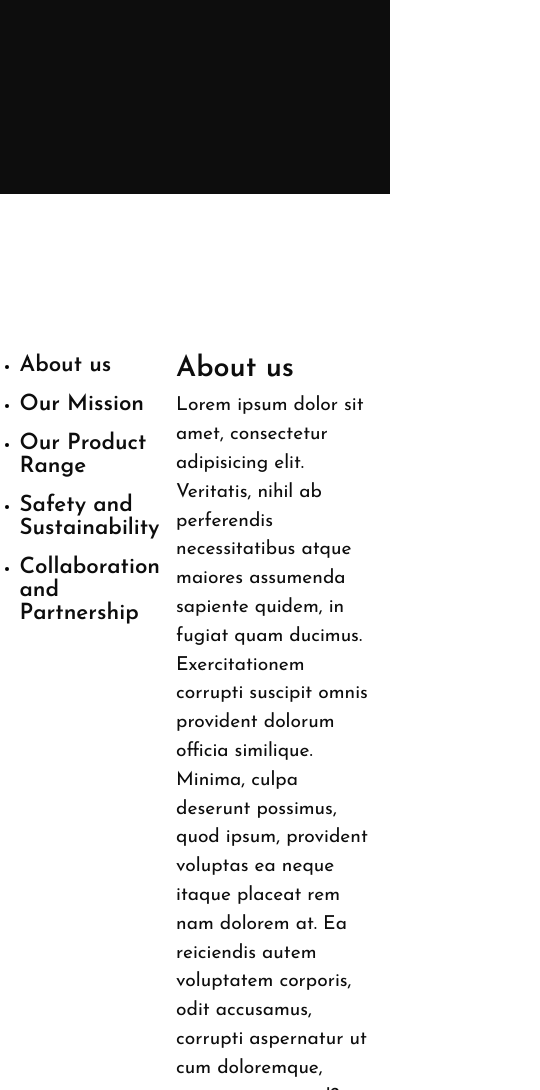
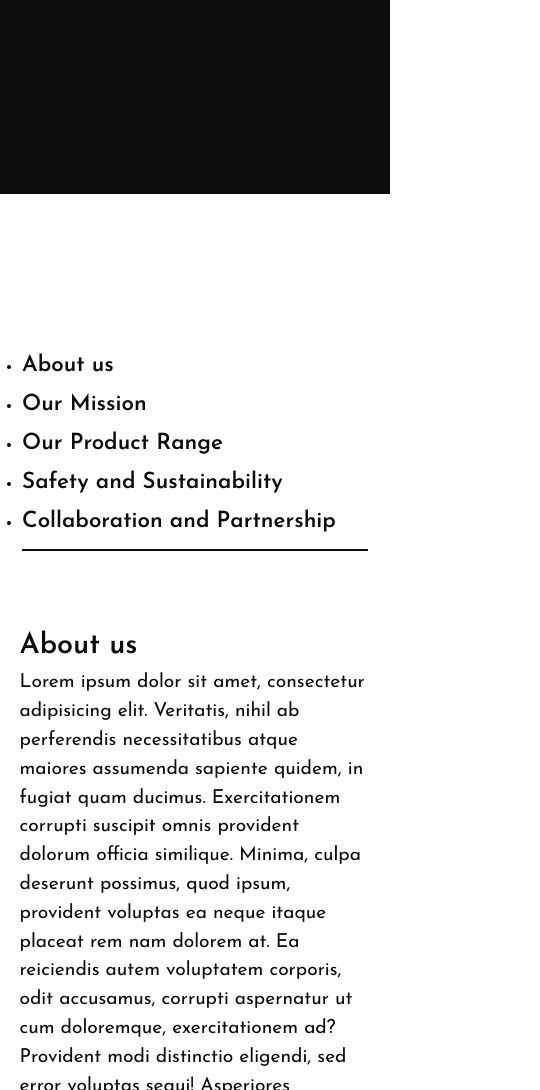
Before and after one commit to iSubhamMani/orbit, a plain HTML site: page index.html in a window 390 px wide. Shown: the part 397-1487 px from the top of the page, 540 px wide, since content can reach past the window. Drawn offline with Linux system fonts and the light colour scheme.

Commit message:
update styles and font sizes

```diff
--- a/style.css
+++ b/style.css
@@ -36,7 +36,7 @@ body{
 }
 
 .hero nav .hero-logo{
-    font-size: clamp(1rem, 3rem, 4rem);
+    font-size: clamp(2rem, 5vw, 4rem);
     color: #fff;
     font-weight: 700;
 }
@@ -46,7 +46,7 @@ body{
 }
 
 .hero nav .ext-links .nav-link a{
-    font-size: clamp(1rem, 1.5rem, 3rem);
+    font-size: clamp(1.2rem, 1.5vw, 3rem);
     color: #fff;
     text-decoration: none;
     font-weight: 300;
@@ -67,7 +67,7 @@ body{
 }
 
 .hero .welcome-text p{
-    font-size: clamp(1.5rem, 5vw, 3rem);
+    font-size: clamp(1.6rem, 5vw, 3rem);
     color: #fff;
     font-weight: 400;
     text-align: center;
@@ -77,8 +77,7 @@ body{
 main .content-container{
     display: flex;
     margin-top: 10em;
-    justify-content: center;
-    gap: 16px;
+    gap: 6em;
     padding: 0 5vw;
 }
 .content-container .table-of-contents{
@@ -87,6 +86,8 @@ main .content-container{
 .content-container .table-of-contents ul{
     position: sticky;
     top: 5em;
+    padding-right: 2em;
+    border-right: 2px solid #0d0d0d;
 }
 .content-container .table-of-contents ul li{
     margin-bottom: 1em;
@@ -97,6 +98,10 @@ main .content-container{
     font-weight: 600;
     text-decoration: none;
     color: #0d0d0d;
+}
+
+.content-container .table-of-contents ul li a:hover{
+    color: #f9956b;
 }
 
 .content-container .content{
@@ -142,6 +147,10 @@ footer .social-links div a{
     font-weight: 300;
 }
 
+footer .social-links div a:hover{
+    color: #f9956b;
+}
+
 footer .copyright{
     color: #fff;
     text-align: center;
@@ -149,3 +158,17 @@ footer .copyright{
     font-size: 1rem;
     font-weight: 400;
 }
+
+@media(max-width:600px){
+    main .content-container{
+        display: flex;
+        flex-direction: column;
+        align-items: center;
+        gap: 5em;
+    }
+    .content-container .table-of-contents ul{
+        position: static;
+        border-right: 0;
+        border-bottom: 2px solid #0d0d0d;
+    }
+}
```
